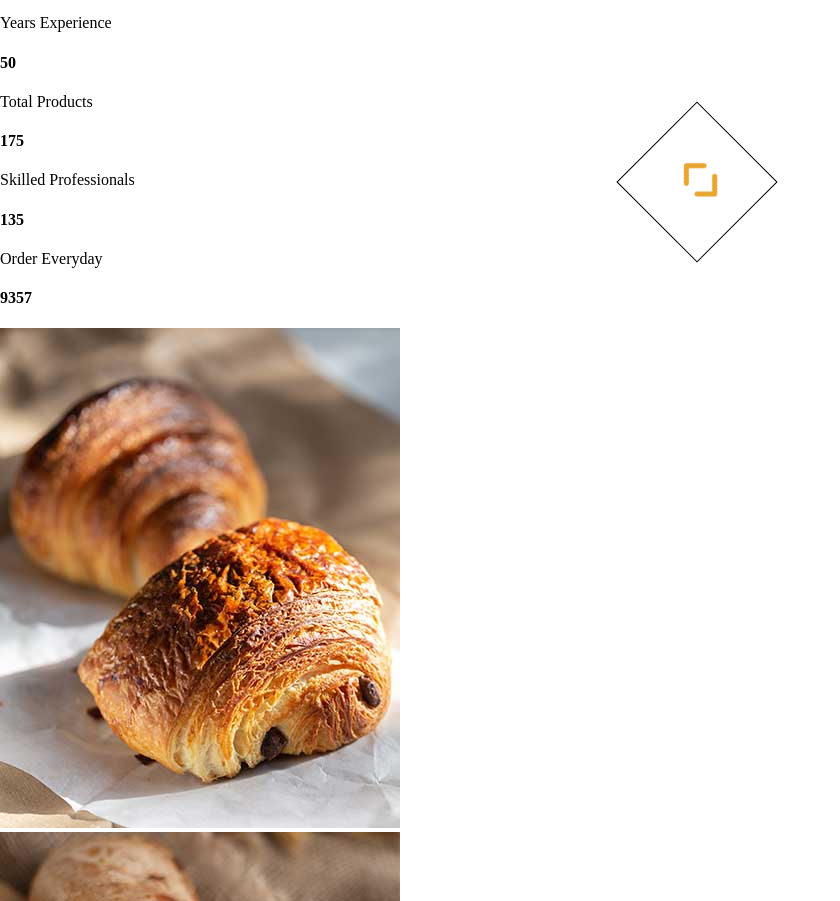
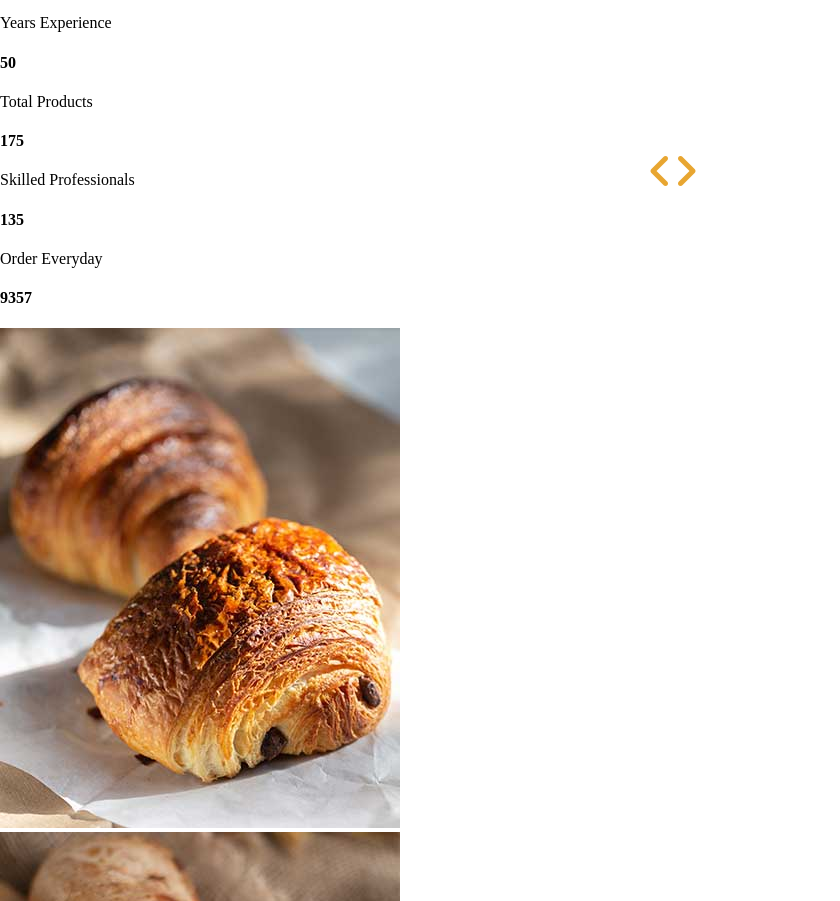
Before and after one commit to Mariamomri/Projet-Boulangerie, a plain HTML site: page index.html in a window 1280 px wide. Shown: the part 961-1862 px from the top of the page, without its empty margins (0-840 px from the left). Drawn offline with Linux system fonts and the light colour scheme.

Commit message:
fixed button carousel

```diff
--- a/assets/css/style.css
+++ b/assets/css/style.css
@@ -148,23 +148,33 @@ h6 {
   position: relative;
 }
 
-.freccia {
-  /*da ruotare 45%*/
-  background-color: white;
-  padding: 2rem;
-  border: 1px solid black;
+.fbianca {
   width: 3rem;
   height: 3rem;
-  display: flex;
+  padding: 2rem;
+  background-color: white;
   transform: rotate(45deg);
   position: absolute;
   bottom: -50%;
   left: 50%;
 }
 
+.freccia {
+  display: flex;
+  position: absolute;
+  bottom: -45%;
+  left: 50%;
+  padding: 0.5rem;
+  cursor: pointer;
+}
+
 .arancioi {
   font-size: 2.5rem;
   color: #E8A631;
+}
+
+.arancioi:hover {
+  color: #000;
 }
 
 /*button*/
@@ -181,3 +191,5 @@ button {
   cursor: pointer;
   margin-bottom: 30px;
 }
+
+/*section 2*/
--- a/index.html
+++ b/index.html
@@ -48,6 +48,7 @@
           <button>Read More</button>
         </article>
         <!-- button carossel -->
+        <div class="fbianca"></div>
         <div class="freccia">
           <i class="fa-solid fa-angle-left arancioi"></i>
           <i class="fa-solid fa-angle-right arancioi"></i>
```
